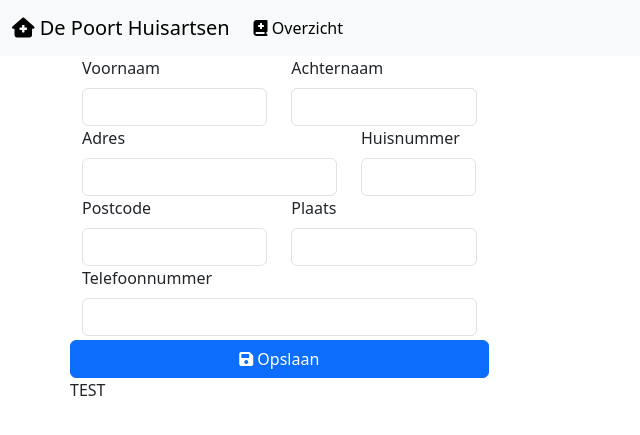
After one commit to Fabbie22/huisartssysteem, a PHP site: page /patientgegevens.php in a window 1280 px wide. The commit adds this page. Shown: the top 435 px of the page, without its empty margins (0-640 px from the left). Run offline with PHP 8.4, Linux system fonts and the light colour scheme; data that the repository does not hold is empty; some libraries are stand-ins or nearby versions.

Commit message:
detail en info, ook verwijderen
Verwijderen is nu mogelijk via een pop-upje dat het bevestigd moet worden voordat verwijderd kan worden. Ook kan je nu alle gegevens van de patient inzien, nu nog regelen dat dit aangepast word.

```diff
--- /dev/null
+++ b/patientgegevens.php
@@ -0,0 +1,88 @@
+<?php
+require_once("./connection.php");
+
+$dbh = dbcon();
+?>
+<!DOCTYPE html>
+<html lang="nl">
+<head>
+  <meta charset="UTF-8">
+  <meta name="viewport" content="width=device-width, initial-scale=1.0">
+  <link rel="stylesheet" href="./reset.css">
+  <link href="https://cdn.jsdelivr.net/npm/bootstrap@5.3.2/dist/css/bootstrap.min.css" rel="stylesheet" integrity="sha384-T3c6CoIi6uLrA9TneNEoa7RxnatzjcDSCmG1MXxSR1GAsXEV/Dwwykc2MPK8M2HN" crossorigin="anonymous">
+  <link rel="stylesheet" href="./style.css">
+  <script src="https://ajax.googleapis.com/ajax/libs/jquery/3.7.1/jquery.min.js"></script>
+  <script src="https://kit.fontawesome.com/382a0b3e8b.js" crossorigin="anonymous"></script>
+  <title>De Poort Huisartsen</title>
+</head>
+<body>
+<nav class="navbar navbar-expand-lg bg-body-tertiary">
+  <div class="container-fluid">
+    <a class="navbar-brand" href="index.php"><i class="fa-solid fa-house-medical" style="color: #000000;"></i> De Poort Huisartsen</a>
+    <button class="navbar-toggler" type="button" data-bs-toggle="collapse" data-bs-target="#navbarNav" aria-controls="navbarNav" aria-expanded="false" aria-label="Toggle navigation">
+      <span class="navbar-toggler-icon"></span>
+    </button>
+    <div class="collapse navbar-collapse" id="navbarNav">
+      <ul class="navbar-nav">
+      <li class="nav-item">
+          <a class="nav-link active" href="index.php"><i class="fa-solid fa-book-medical" style="color: #000000;"></i> Overzicht</a>
+        </li>
+      </ul>
+  </div>
+</nav>
+<?php
+    if(isset($_GET['patient_id']))
+        {
+            $patient_id = $_GET['patient_id'];
+
+            $query = "SELECT * FROM patient WHERE patient_id=:patient_id LIMIT 1";
+            $statement = $dbh->prepare($query);
+            $data = [':patient_id' => $patient_id];
+            $statement->execute($data);
+
+            $result = $statement->fetch(PDO::FETCH_ASSOC);
+                        }
+                        ?>
+<div class="container">
+<form action='patientdetail.php' method="POST" enctype="multipart/form-data" class="col-md-6">
+
+<input type="hidden" name="id" value="<?=$result['patient_id']?>" />
+  <div class="row col-md-9">
+            <div class="col-md-6">
+                <label for="voor_naam" class="form-label">Voornaam</label>
+                <input type="text" class="form-control" id="voor_naam" name="voor_naam" value="<?=$result['voor_naam']?>"  />
+            </div>
+            <div class="col-md-6">
+                <label for="achter_naam" class="form-label">Achternaam</label>
+                <input type="text" class="form-control" id="achter_naam" name="achter_naam" value="<?=$result['achter_naam']?>" />
+            </div>
+            <div class="col-md-8">
+                <label for="adres" class="form-label">Adres</label>
+                <input type="text" class="form-control" id="adres" name="adres" value="<?=$result['adres']?>" />
+            </div>
+            <div class="col-md-4">
+              <label for="huisnummer" class="form-label">Huisnummer</label>
+              <input type="text" class="form-control" id="huisnummer" name="huisnummer" value="<?=$result['huisnummer']?>" />
+            </div>
+            <div class="col-md-6">
+                <label for="postcode" class="form-label">Postcode</label>
+                <input type="text" class="form-control" id="postcode" name="postcode" value="<?=$result['postcode']?>" />
+            </div>
+            <div class="col-md-6">
+                <label for="plaats" class="form-label">Plaats</label>
+                <input type="text" class="form-control" id="plaats" name="plaats" value="<?=$result['plaats']?>" />
+            </div>
+            <div class="col-md-12">
+                <label for="telefoonnummer" class="form-label">Telefoonnummer</label>
+                <input type="text" class="form-control" id="telefoonnummer" name="telefoonnummer" value="<?=$result['telefoonnummer']?>" />
+            </div>
+        <button type="submit" name="update_button" class="btn btn-primary topgap2"><i class="fa-solid fa-floppy-disk" style="color: #ffffff;"></i> Opslaan</button>
+    </form>
+  </div>
+  <div class="row col-md-3">TEST</div>
+</div>
+
+
+<script src="https://cdn.jsdelivr.net/npm/bootstrap@5.3.2/dist/js/bootstrap.bundle.min.js" integrity="sha384-C6RzsynM9kWDrMNeT87bh95OGNyZPhcTNXj1NW7RuBCsyN/o0jlpcV8Qyq46cDfL" crossorigin="anonymous"></script>
+</body>
+</html>
--- a/style.css
+++ b/style.css
@@ -1,3 +1,6 @@
 .topgap{
     padding-top: 1%;
 }
+.topgap2{
+    margin-top: 1%;
+}
```
Also changed, not shown: index.php (+26 -13 lines).
